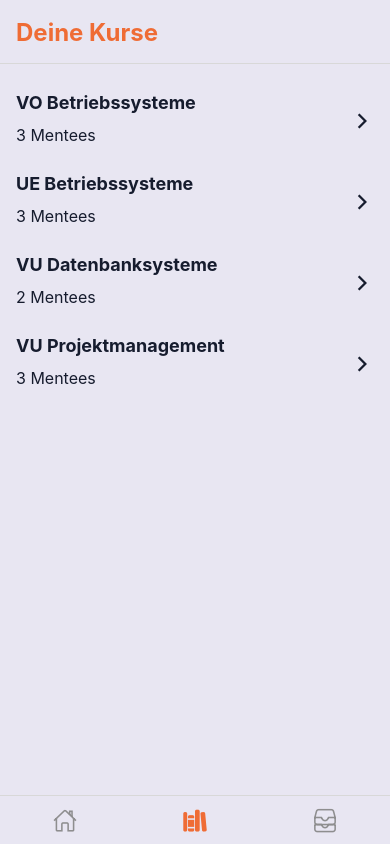
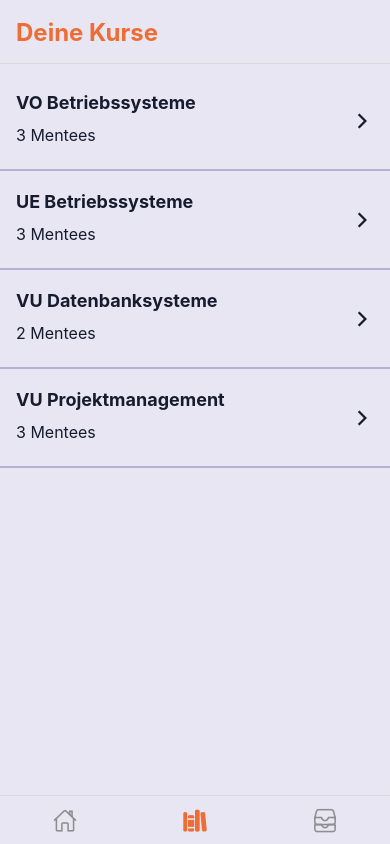
Before and after one commit to dakralex/study-buddies, a React Native app: screen /Courses in a window 390 px wide. Built offline with nearby package versions, Linux system fonts and the light colour scheme.

Commit message:
Fix Divider component; Make all SearchResultItemLists divided by Divider; Refactor date string for posts

```diff
--- a/src/components/atoms/Divider.tsx
+++ b/src/components/atoms/Divider.tsx
@@ -1,25 +1,23 @@
 import React from 'react';
 import {StyleSheet, View} from 'react-native';
-import {useColorPalette} from '../../hooks/Colors';
+import {useGrayColor} from '../../hooks/Colors';
 
 type DividerProps = {
   height: number;
 };
 
 const Divider = ({height}: DividerProps) => {
-  const colorPalette = useColorPalette();
+  const gray = useGrayColor();
 
-  return (
-    <View
-      style={[styles.divider, {height}, {backgroundColor: colorPalette.grey}]}
-    />
-  );
+  const styles = StyleSheet.create({
+    divider: {
+      marginVertical: 8,
+      height: height,
+      backgroundColor: gray,
+    },
+  });
+
+  return <View style={styles.divider} />;
 };
 
-const styles = StyleSheet.create({
-  divider: {
-    marginVertical: 8,
-  },
-});
-
 export default Divider;
--- a/src/components/molecules/FullPostItem.tsx
+++ b/src/components/molecules/FullPostItem.tsx
@@ -1,7 +1,6 @@
 import React from 'react';
 import {View} from 'react-native';
 import NormalText from '../atoms/text/NormalText';
-import useButtonStyles from '../../styles/Buttons';
 import SubSubHeading from '../atoms/text/SubSubHeading';
 
 import {Post} from '../../features/forums/types';
@@ -13,8 +12,9 @@ type FullPostItemProps = AppButtonProps & {
 };
 const FullPostItem = (props: FullPostItemProps) => {
   const {title, author_id, timestamp, content} = props.post;
-  const buttonStyles = useButtonStyles();
   const user = PROTOTYPE_USERS[author_id];
+  const postDate = new Date(timestamp);
+  const postDateString = `${postDate.toLocaleDateString()} ${postDate.toLocaleTimeString()}`;
 
   return (
     <View>
@@ -23,7 +23,7 @@ const FullPostItem = (props: FullPostItemProps) => {
       </View>
       <View>
         <NormalText>{user.fullname}</NormalText>
-        <NormalText>{timestamp}</NormalText>
+        <NormalText>{postDateString}</NormalText>
         <NormalText>{content}</NormalText>
       </View>
     </View>
--- a/src/components/molecules/PostItem.tsx
+++ b/src/components/molecules/PostItem.tsx
@@ -13,13 +13,8 @@ const PostItem = (props: PostItemProps) => {
   const {title, author_id, timestamp} = props.post;
   const user = PROTOTYPE_USERS[author_id];
 
-  const now = new Date();
   const postDate = new Date(timestamp);
-  const isPostFromToday =
-    now.getFullYear() - postDate.getFullYear() === 0 && now - postDate === 0;
-  const postDateString = isPostFromToday
-    ? postDate.toTimeString()
-    : postDate.toLocaleDateString();
+  const postDateString = postDate.toLocaleDateString();
 
   return (
     <SearchResultItem
--- a/src/components/organisms/CoursesList.tsx
+++ b/src/components/organisms/CoursesList.tsx
@@ -1,5 +1,6 @@
 import React from 'react';
 import {FlatList} from 'react-native';
+import Divider from '../atoms/Divider';
 import CourseItem from '../molecules/CourseItem';
 import {Courses} from '../../features/courses/types';
 
@@ -12,7 +13,12 @@ const CoursesList = ({courses}: CoursesListProps) => {
     <FlatList
       scrollEnabled={false}
       data={Object.values(courses)}
-      renderItem={({item: course}) => <CourseItem course={course} />}
+      renderItem={({item: course}) => (
+        <React.Fragment>
+          <CourseItem course={course} />
+          <Divider height={2} />
+        </React.Fragment>
+      )}
       keyExtractor={item => item.id}
     />
   );
--- a/src/components/organisms/ForumOverviewList.tsx
+++ b/src/components/organisms/ForumOverviewList.tsx
@@ -1,5 +1,6 @@
 import React from 'react';
 import {FlatList} from 'react-native';
+import Divider from '../atoms/Divider';
 import {useNavigation} from '@react-navigation/native';
 import SearchResultItem from '../molecules/SearchResultItem';
 
@@ -18,6 +19,7 @@ const ForumOverviewList = ({forums}: ForumOverviewListProps) => {
       scrollEnabled={false}
       data={Object.values(forums)}
       renderItem={({item: forum}) => (
+        <React.Fragment>
           <SearchResultItem
             title={forum.title}
             description={`${Object.values(forum.posts).length} Posts`}
@@ -27,6 +29,8 @@ const ForumOverviewList = ({forums}: ForumOverviewListProps) => {
               });
             }}
           />
+          <Divider height={2} />
+        </React.Fragment>
       )}
       keyExtractor={item => item.id}
     />
--- a/src/components/organisms/PostItemList.tsx
+++ b/src/components/organisms/PostItemList.tsx
@@ -1,12 +1,11 @@
 import React from 'react';
+import Divider from '../atoms/Divider';
 import PostItem from '../molecules/PostItem';
 import {useNavigation} from '@react-navigation/native';
 import {FlatList, StyleProp, ViewStyle} from 'react-native';
 
 import {Posts} from '../../features/forums/types';
 import {AppNavigation} from '../../navigation/types';
-import Container from '../atoms/Container';
-import Divider from '../atoms/Divider';
 
 type PostListProps = {
   style?: StyleProp<ViewStyle>;
@@ -23,7 +22,7 @@ const PostItemList = ({style, posts, forumId}: PostListProps) => {
       scrollEnabled={false}
       data={Object.values(posts)}
       renderItem={({item: post}) => (
-        <Container>
+        <React.Fragment>
           <PostItem
             post={post}
             onPress={() => {
@@ -34,7 +33,7 @@ const PostItemList = ({style, posts, forumId}: PostListProps) => {
             }}
           />
           <Divider height={2} />
-        </Container>
+        </React.Fragment>
       )}
       keyExtractor={item => item.id}
     />
--- a/src/screens/ForumsStack/PostDetailsScreen.tsx
+++ b/src/screens/ForumsStack/PostDetailsScreen.tsx
@@ -4,7 +4,6 @@ import Divider from '../../components/atoms/Divider';
 import Container from '../../components/atoms/Container';
 import NormalText from '../../components/atoms/text/NormalText';
 import FullPostItem from '../../components/molecules/FullPostItem';
-import PrimaryButton from '../../components/atoms/buttons/PrimaryButton';
 import FullPostItemList from '../../components/organisms/FullPostItemList';
 import FloatingActionButton from '../../components/atoms/buttons/FloatingActionButton';
 
@@ -45,11 +44,13 @@ const PostDetailsScreen = ({route, navigation}: Props) => {
         <React.Fragment>
           <Container>
             <FullPostItem post={post} />
+            <Divider height={3} />
           </Container>
-          <Divider height={4} />
           {!post.answers ? (
             <Container>
-              <NormalText>Noch keine Antwort, sei die/der Erste!</NormalText>
+              <NormalText style={{paddingVertical: 16, textAlign: 'center'}}>
+                Noch keine Antwort, sei die/der Erste!
+              </NormalText>
             </Container>
           ) : (
             <FullPostItemList posts={post.answers} />
```
Lines whose indentation alone changed are shown as unchanged.
